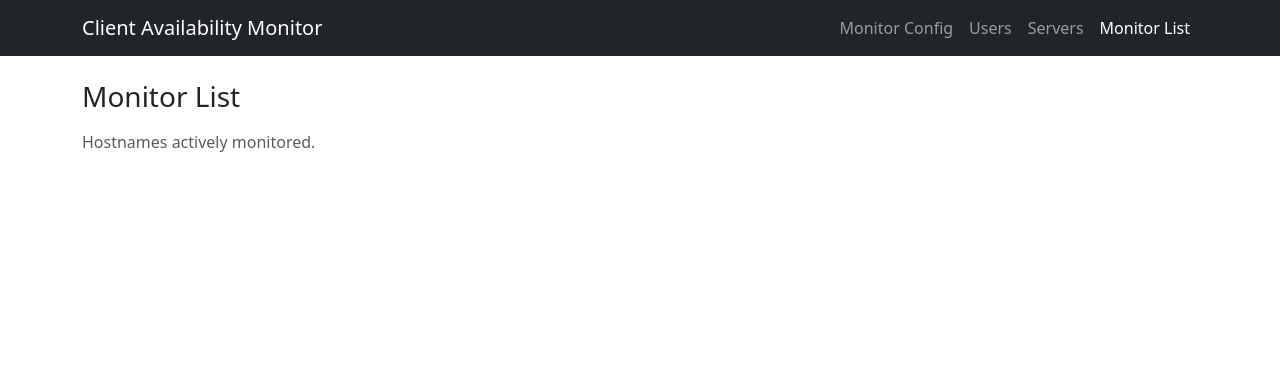
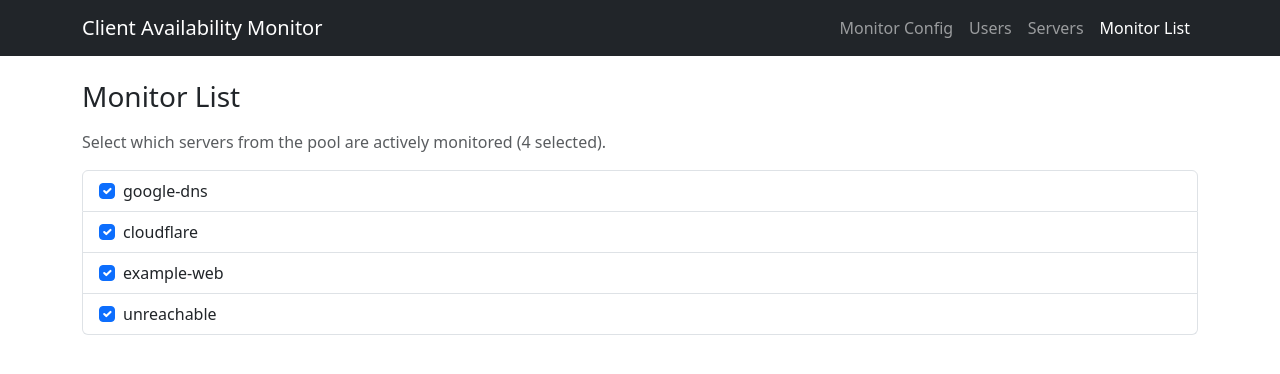
Before and after one commit to davidsantana06/client-availability-monitor, an Angular app: page /monitor-list in a window 1280 px wide. Shown: the top 374 px of the page. Built offline with nearby package versions, Linux system fonts and the light colour scheme.

Commit message:
feat: add monitor list component

```diff
--- a/src/app/components/monitor-list/monitor-list.component.html
+++ b/src/app/components/monitor-list/monitor-list.component.html
@@ -1,2 +1,31 @@
 <h1 class="h3 mb-3">Monitor List</h1>
-<p class="text-muted">Hostnames actively monitored.</p>
+
+<ng-container *ngIf="view$ | async as view">
+  <p class="text-muted">
+    Select which servers from the pool are actively monitored ({{ view.selectedCount }} selected).
+  </p>
+
+  <div *ngIf="view.orphans.length" class="alert alert-warning">
+    These hostnames are in the list but not in the servers pool (ignored by the monitor):
+    {{ view.orphans.join(', ') }}
+  </div>
+
+  <ul class="list-group mb-3" *ngIf="view.rows.length; else emptyPool">
+    <li class="list-group-item" *ngFor="let row of view.rows">
+      <div class="form-check mb-0">
+        <input
+          class="form-check-input"
+          type="checkbox"
+          [id]="'srv-' + row.hostname"
+          [checked]="row.checked"
+          (change)="toggle(row.hostname, $event)"
+        />
+        <label class="form-check-label" [for]="'srv-' + row.hostname">{{ row.hostname }}</label>
+      </div>
+    </li>
+  </ul>
+
+  <ng-template #emptyPool>
+    <p class="text-muted">No servers in the pool. Add servers in the Servers tab first.</p>
+  </ng-template>
+</ng-container>
--- a/src/app/components/monitor-list/monitor-list.component.ts
+++ b/src/app/components/monitor-list/monitor-list.component.ts
@@ -1,8 +1,54 @@
-import { Component } from '@angular/core';
+import { Component, inject } from '@angular/core';
+import { Observable, combineLatest, map } from 'rxjs';
+
+import { StorageService } from '../../services/storage.service';
+
+interface MonitorListRow {
+  hostname: string;
+  checked: boolean;
+}
+
+interface MonitorListView {
+  rows: MonitorListRow[];
+  orphans: string[];
+  selectedCount: number;
+}
 
 @Component({
   selector: 'app-monitor-list',
   templateUrl: './monitor-list.component.html',
   styleUrl: './monitor-list.component.css',
 })
-export class MonitorListComponent {}
+export class MonitorListComponent {
+  private readonly storage = inject(StorageService);
+
+  readonly view$: Observable<MonitorListView> = combineLatest([
+    this.storage.serversPool$,
+    this.storage.monitorList$,
+  ]).pipe(
+    map(([servers, list]) => {
+      const selected = new Set(list);
+      const known = new Set(servers.map((server) => server.hostname));
+      return {
+        rows: servers.map((server) => ({
+          hostname: server.hostname,
+          checked: selected.has(server.hostname),
+        })),
+        orphans: list.filter((hostname) => !known.has(hostname)),
+        selectedCount: list.length,
+      };
+    }),
+  );
+
+  toggle(hostname: string, event: Event): void {
+    const checked = (event.target as HTMLInputElement).checked;
+    const current = this.storage.monitorList;
+    if (checked) {
+      if (!current.includes(hostname)) {
+        this.storage.setMonitorList([...current, hostname]);
+      }
+    } else {
+      this.storage.setMonitorList(current.filter((entry) => entry !== hostname));
+    }
+  }
+}
```
